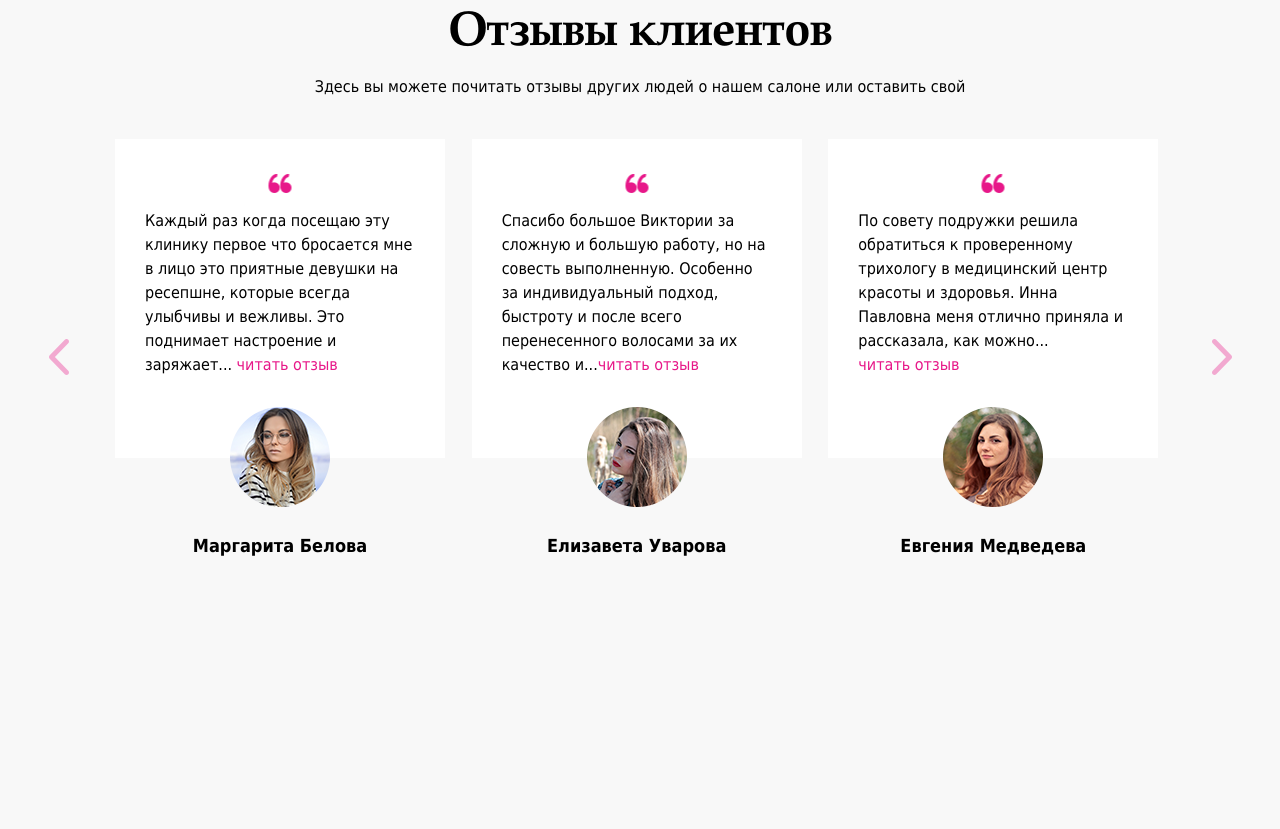
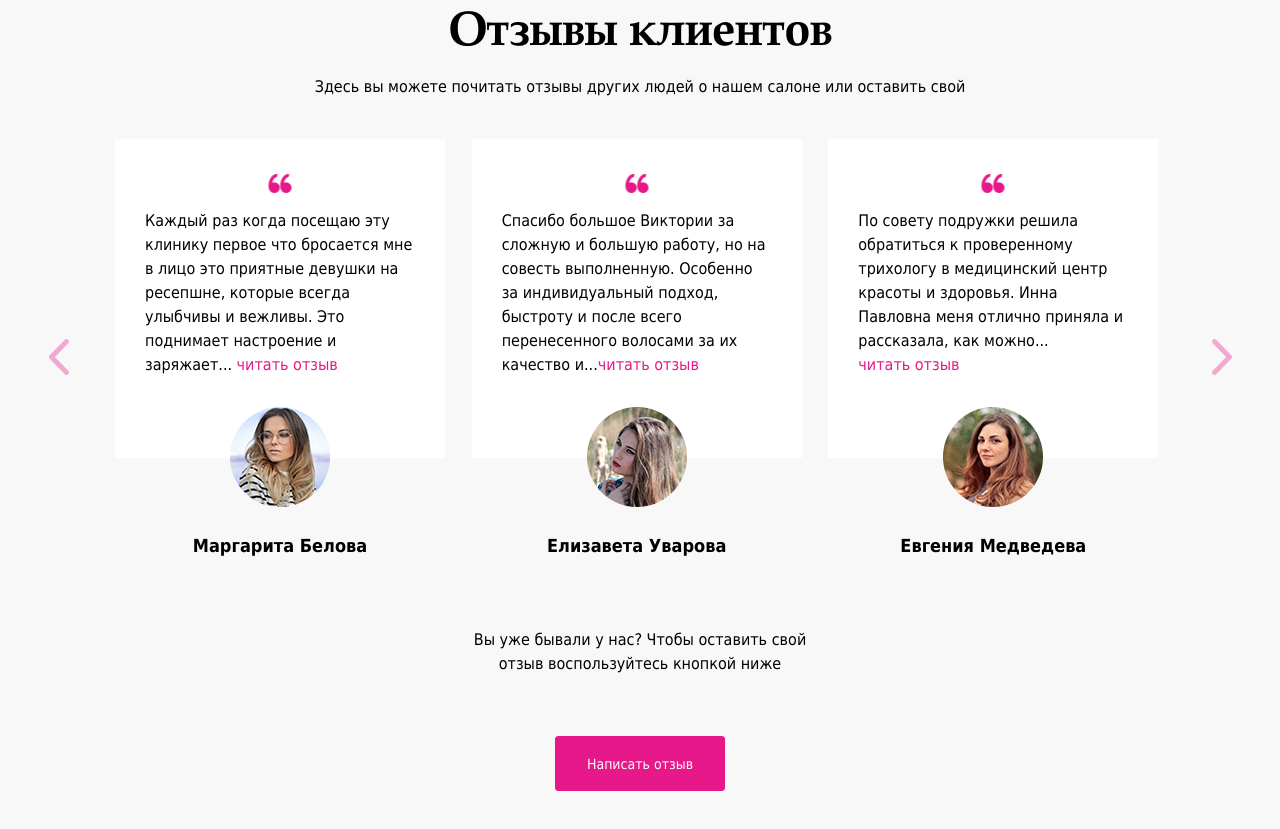
Before and after one commit to DrannikovVladimir/beautySalon, a website: page source/index.html in a window 1280 px wide. Shown: the part 4456-5285 px from the top of the page. Before the commit the page ends 5204 px from the top, so only its background shows below. Drawn offline with Linux system fonts and the light colour scheme; files whose address does not match are found by name.

Commit message:
Доработал секцию с отзывами

```diff
--- a/source/index.html
+++ b/source/index.html
@@ -408,6 +408,13 @@
           </svg>
         </button>
       </div>
+
+      <div class="container">
+        <p class="feedbacks__action">Вы уже бывали у нас? Чтобы оставить свой отзыв воспользуйтесь кнопкой ниже</p>
+        <div class="feedbacks__button-wrapper">
+          <button class="button button--checkin feedbacks__button">Написать отзыв</button>
+        </div>
+      </div>
     </section>
   </main>
 
--- a/source/sass/blocks/feedbacks.scss
+++ b/source/sass/blocks/feedbacks.scss
@@ -20,6 +20,18 @@
   margin: 0;
   margin-bottom: 40px;
 
+  text-align: center;
+}
+
+.feedbacks__action {
+  width: auto;
+  max-width: 360px;
+  margin: 0 auto 60px;
+
+  text-align: center;
+}
+
+.feedbacks__button-wrapper {
   text-align: center;
 }
 
```
Also changed, not shown: source/css/style.css.
